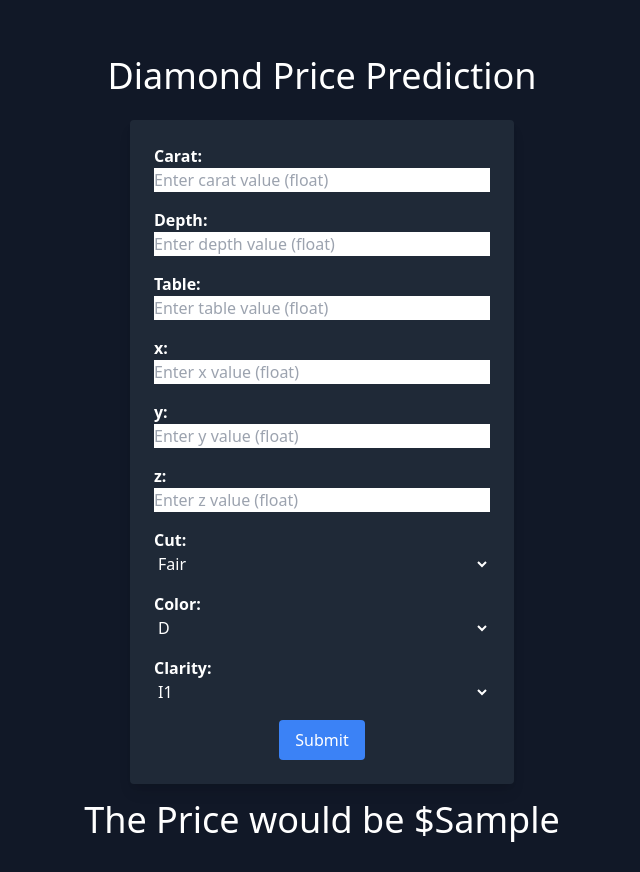
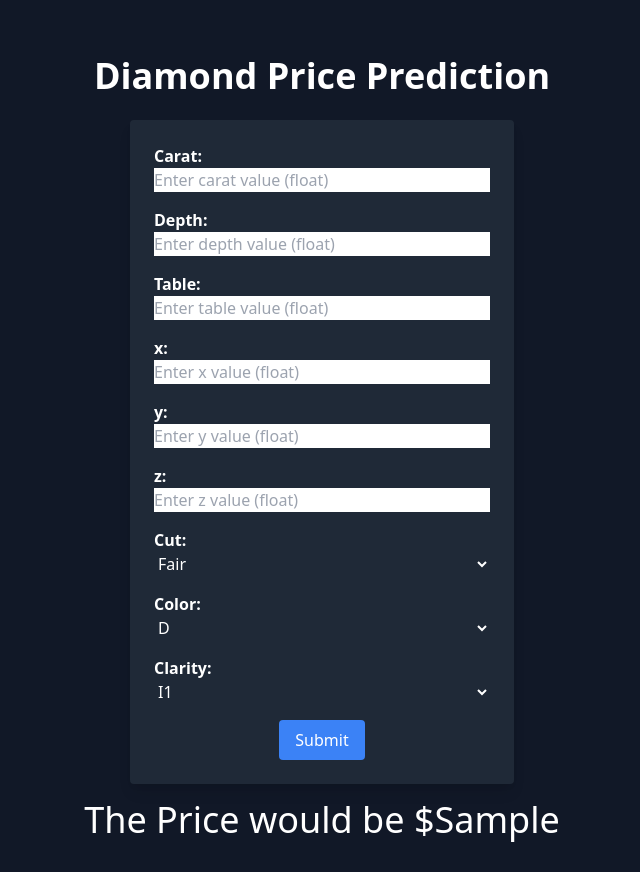
Before and after one commit to AJAmit17/DiamondPricePrediction, a Flask app: template templates/form.html in a window 1280 px wide. Shown: the whole page, without its empty margins (318-958 px from the left). Run offline with Flask 3, Linux system fonts and the light colour scheme; the template is opened without the code that fills it: most values are stand-ins (such as "Sample title", 1, 10 or a date in 2020).

Commit message:
'templatesUpdate'

```diff
--- a/templates/form.html
+++ b/templates/form.html
@@ -7,9 +7,10 @@
     <!-- Include Tailwind CSS -->
     <link href="https://cdn.jsdelivr.net/npm/tailwindcss@2.2.15/dist/tailwind.min.css" rel="stylesheet">
 </head>
-    <body class="bg-gray-900 text-white p-8">
-    <h1 class="text-center m-4 p-2 text-4xl text-bold">Diamond Price Prediction</h1>
-    <form action="{{url_for('predict_datapoint')}}" method="POST" class="bg-gray-800 p-6 rounded shadow-lg w-96 mx-auto">
+    <body class="bg-gray-900 text-white p-4 md:p-8">
+    <div class="container mx-auto">
+    <h1 class="text-center m-4 p-2 text-2xl md:text-4xl font-bold">Diamond Price Prediction</h1>
+    <form action="{{url_for('predict_datapoint')}}" method="POST" class="bg-gray-800 p-4 md:p-6 rounded shadow-lg md:w-96 mx-auto">
         <div class="form-group mb-4">
             <label for="carat" class="block font-bold">Carat:</label>
             <input type="text" id="carat" name="carat" placeholder="Enter carat value (float)" class="w-full text-black">
@@ -88,5 +89,7 @@
       The Price would be ${{final_result}}
     </div>
 
+  </div>
+
     </body>
     </html>
```
Also changed, not shown: 1 other file.
